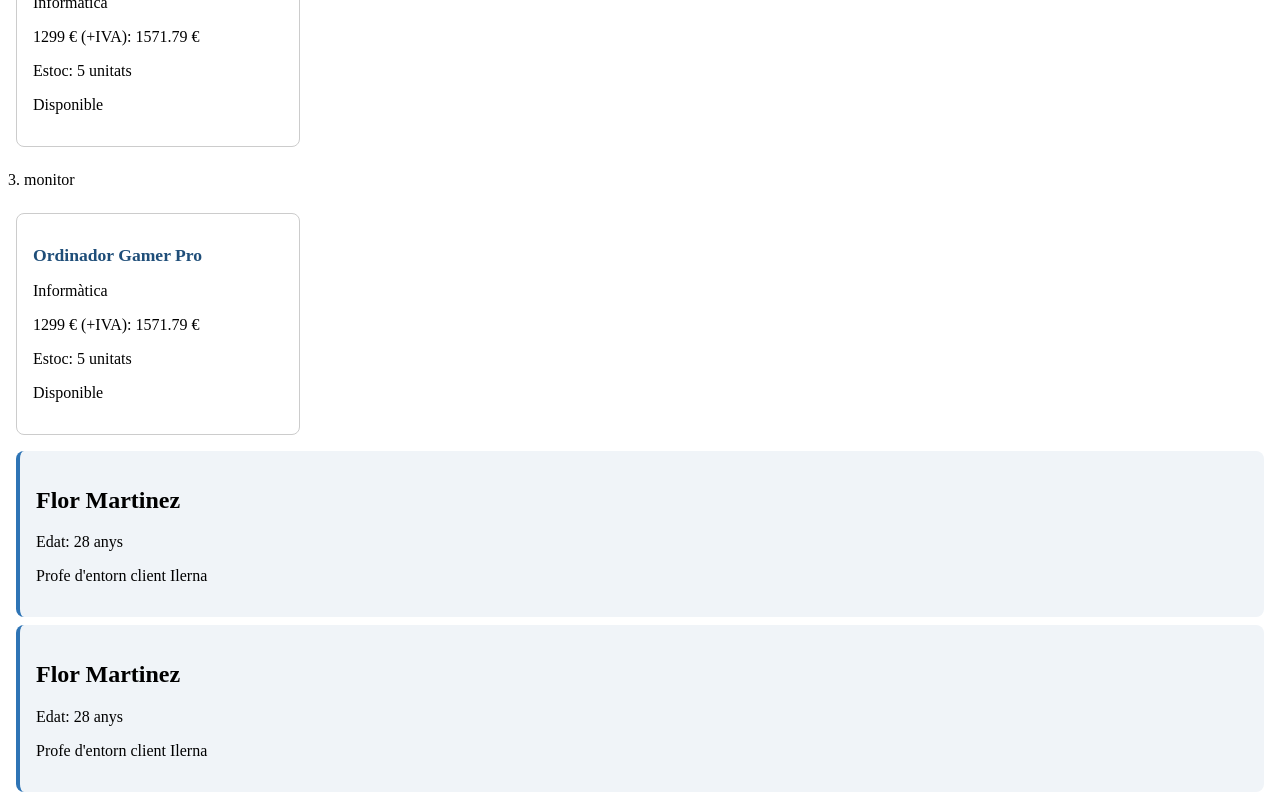
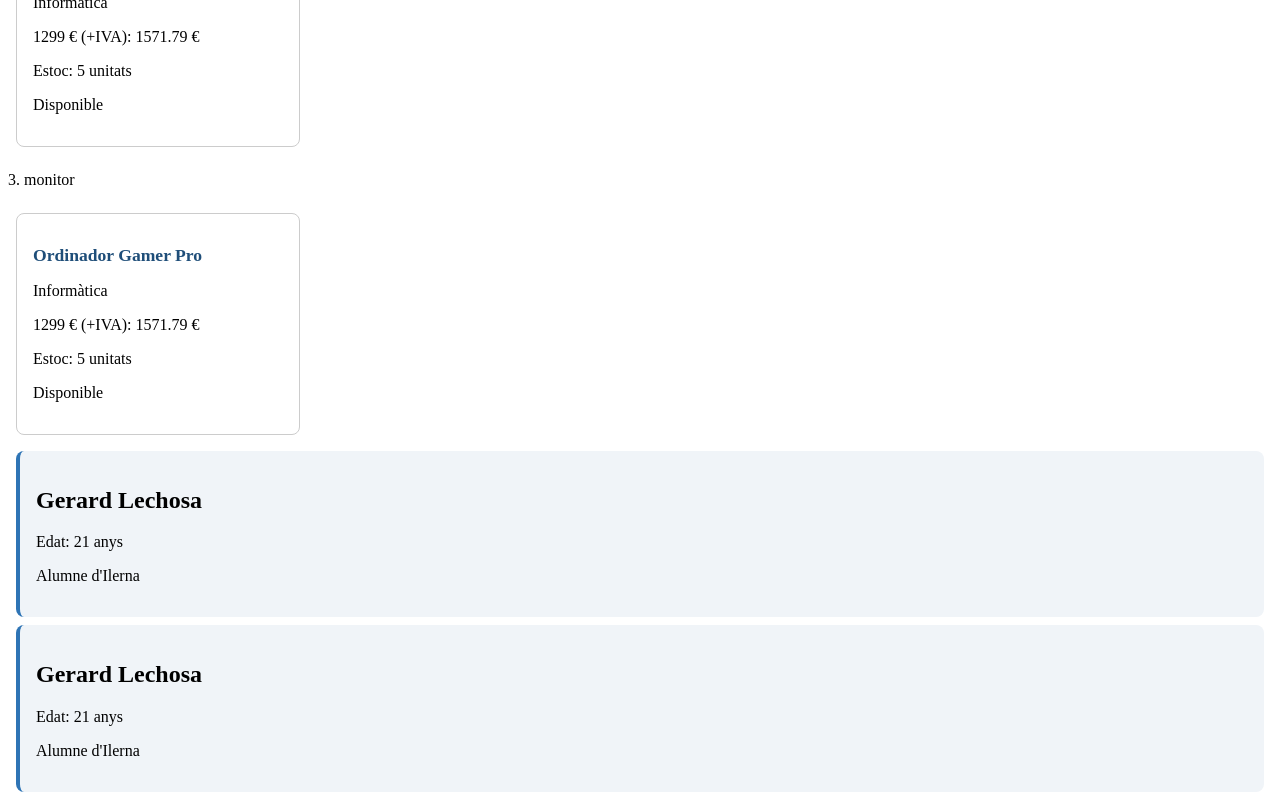
Before and after one commit to gerardlechosa-cmyk/prova, an Angular app: page / in a window 1280 px wide. Shown: the part 879-1679 px from the top of the page. Built offline with nearby package versions, Linux system fonts and the light colour scheme.

Commit message:
fix: canvia nom perfil a Gerard Lechosa i actualitza descripció

```diff
--- a/src/app/components/perfil/perfil.html
+++ b/src/app/components/perfil/perfil.html
@@ -1,7 +1,7 @@
 <!-- perfil.html -->
 
 <div class="perfil">
-    <h2> Flor Martinez </h2>
-    <p> Edat: 28 anys</p>
-    <p> Profe d'entorn client Ilerna</p>
+    <h2> Gerard Lechosa </h2>
+    <p> Edat: 21 anys</p>
+    <p> Alumne d'Ilerna</p>
 </div>
```
